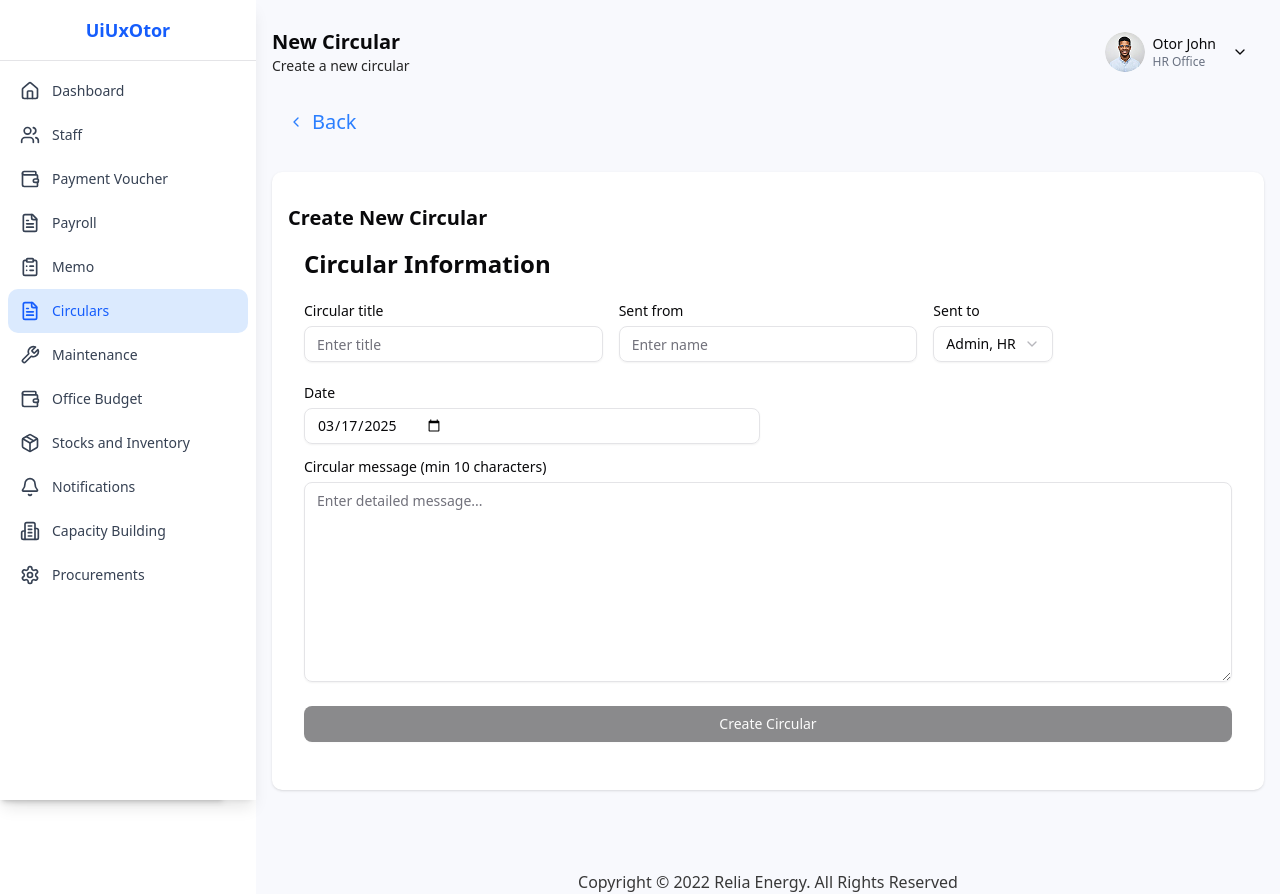
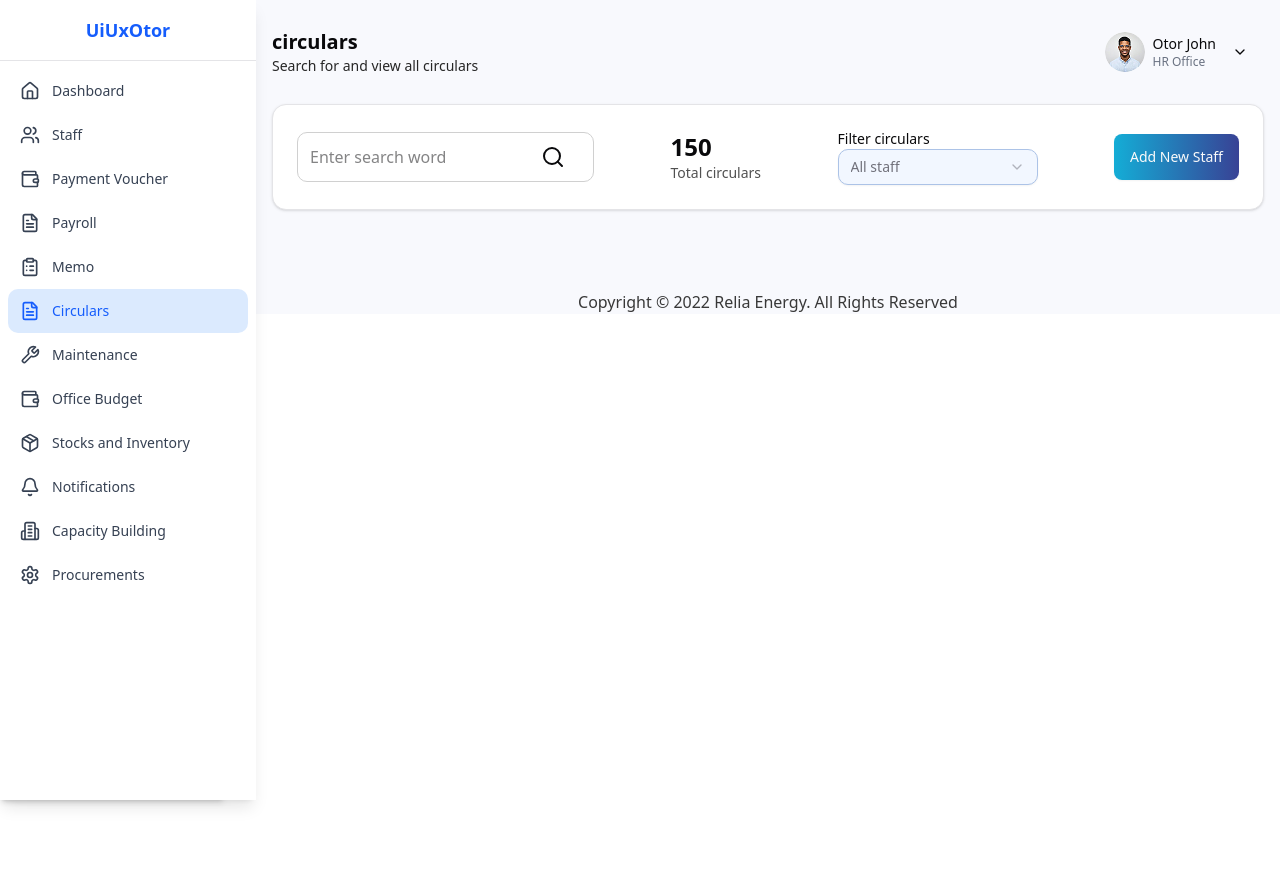
Before and after one commit to ahmadumarse02/authentication, a Next.js app: page /circulars in a window 1280 px wide. After the commit the page ends 800 px from the top, so only its background shows below. Built offline with nearby package versions, Linux system fonts and the light colour scheme; no server answers.

Commit message:
ERP System

```diff
--- /dev/null
+++ b/src/app/(dashboard)/circulars/create/page.tsx
@@ -0,0 +1,12 @@
+import { CircularsForm } from "@/components/dashboard/circulars/circularsForm";
+import React from "react";
+
+function CreatePage() {
+  return (
+    <>
+    <CircularsForm />
+    </>
+  )
+}
+
+export default CreatePage;
--- a/src/app/(dashboard)/circulars/page.tsx
+++ b/src/app/(dashboard)/circulars/page.tsx
@@ -1,10 +1,12 @@
-import { CircularsForm } from "@/components/dashboard/circulars/circularsForm";
+import { CircularHeader } from "@/components/dashboard/circulars/circularsHeader";
+import Header from "@/components/dashboard/header";
 import React from "react";
 
 function CircularsPage() {
   return (
     <>
-    <CircularsForm />
+    <Header title="circulars" description="Search for  and view all circulars"/>
+    <CircularHeader />
     </>
   )
 }
--- /dev/null
+++ b/src/components/dashboard/circulars/circularsHeader.tsx
@@ -0,0 +1,48 @@
+"use client";
+
+import { Card, CardContent } from "@/components/ui/card";
+import { Button } from "@/components/ui/button";
+import Link from "next/link";
+import { Search } from "lucide-react";
+import { Select, SelectContent, SelectItem, SelectTrigger, SelectValue } from "@/components/ui/select";
+
+export function CircularHeader() {
+  return (
+    <Card className="w-full">
+    <CardContent className="flex justify-between items-center">
+      <div className="flex items-center justify-between border border-[#D0D0D0] px-3 py-1 rounded-lg h-[50px]">
+        <input
+          placeholder="Enter search word"
+          className="border-none focus:outline-none"
+        />
+        <Search className="mr-4" />
+      </div>
+      <div className="">
+        <h1 className="text-2xl font-bold">150</h1>
+        <p className="text-sm text-[#515151]">Total circulars</p>
+      </div>
+      <div className="w-full max-w-[200px]">
+        <p className="text-sm font-medium">Filter circulars</p>
+        <Select>
+          <SelectTrigger className="bg-[#F2F7FF] border border-[#ACC3E7] focus:outline-none rounded-lg px-3 py-2 w-full">
+            <SelectValue placeholder="All staff" />
+          </SelectTrigger>
+          <SelectContent>
+            <SelectItem value="all">All staff</SelectItem>
+            <SelectItem value="active">Active staff</SelectItem>
+            <SelectItem value="inactive">Inactive staff</SelectItem>
+            <SelectItem value="Human Resources">
+              Human Resources staff
+            </SelectItem>
+          </SelectContent>
+        </Select>
+      </div>
+      <Link href="/circulars/create">
+        <Button className="bg-gradient-custom w-full max-w-[180px] h-[46px]">
+          Add New Staff
+        </Button>
+      </Link>
+    </CardContent>
+  </Card>
+  );
+}
```
